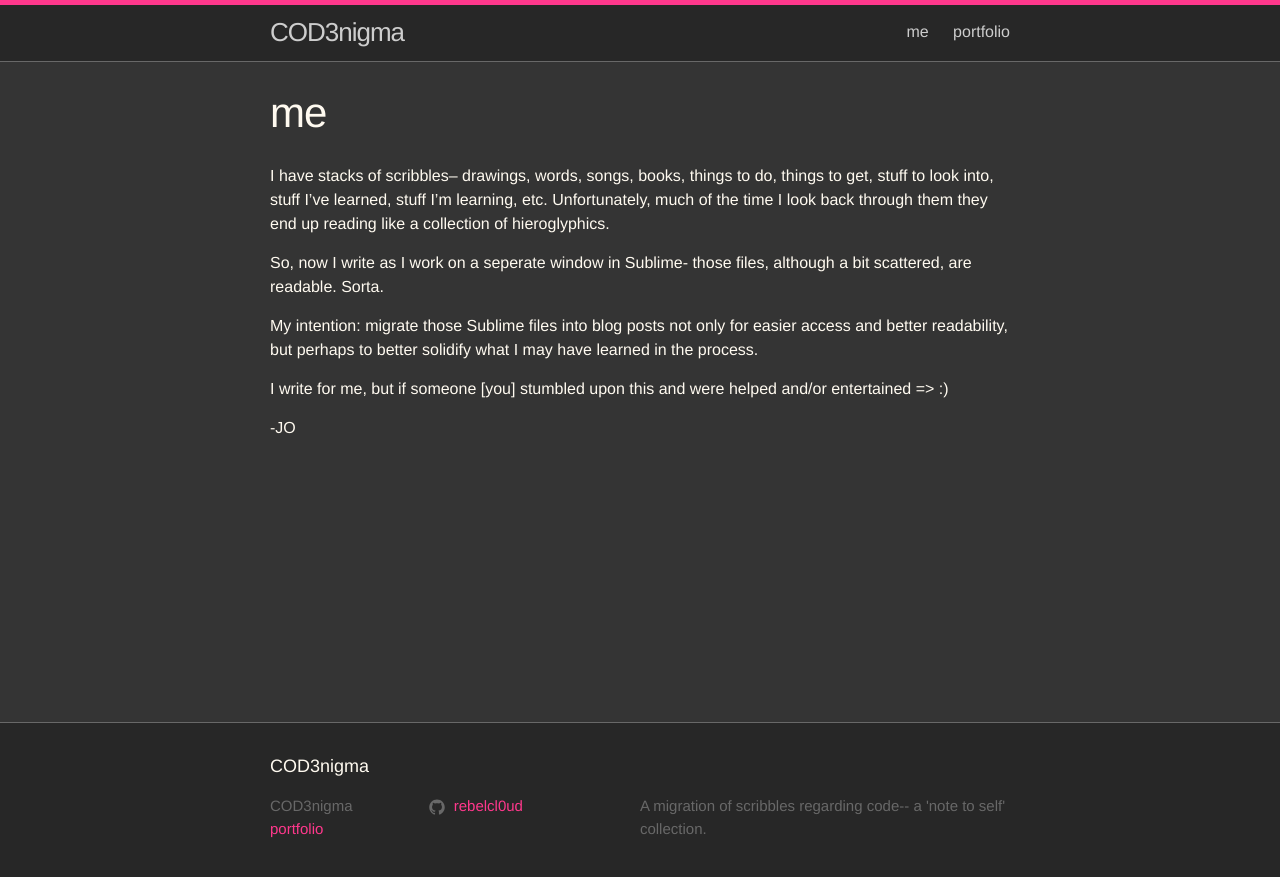
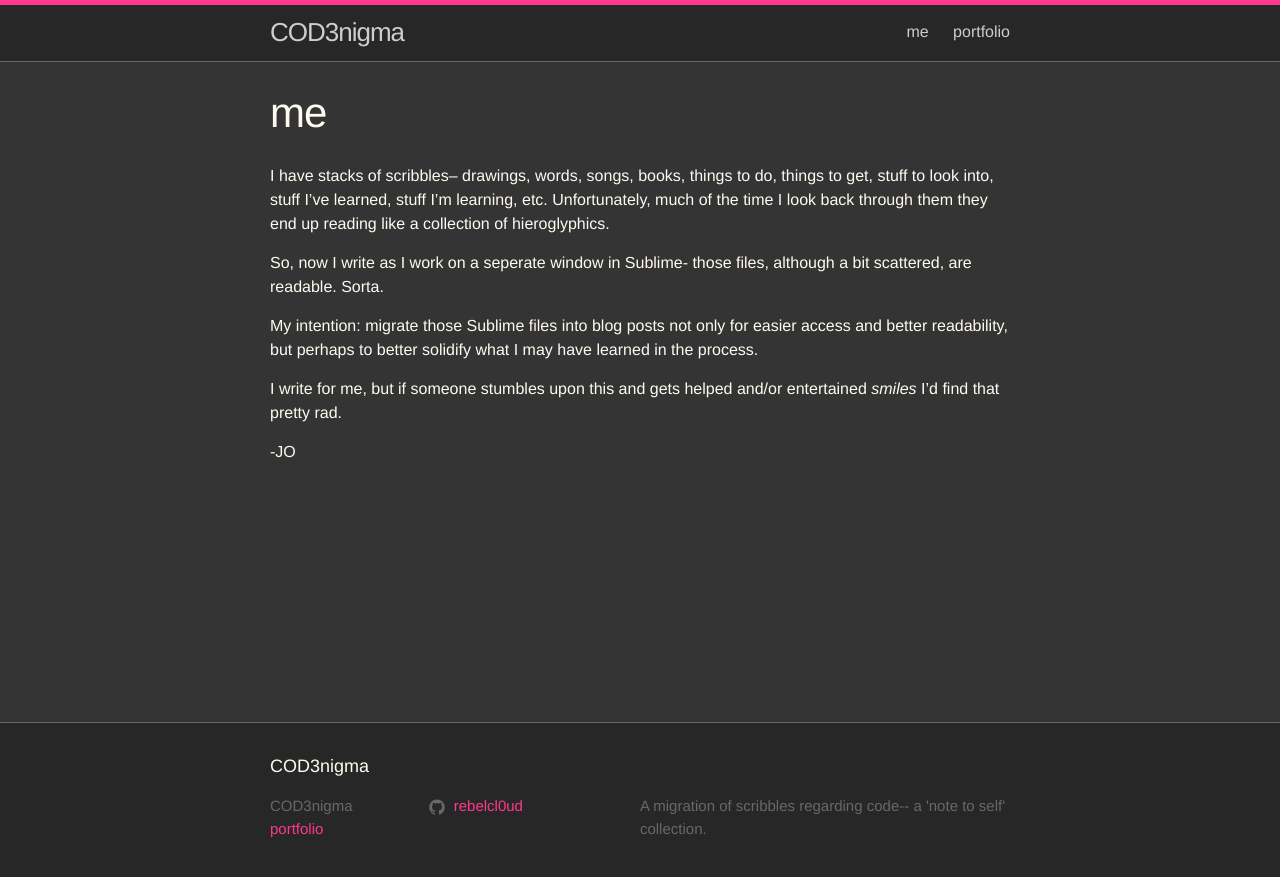
Before and after one commit to rebelcl0ud/blog, a Jekyll site: the page built from me.md, in a window 1280 px wide. Shown: the top 877 px of the page. Built offline with Jekyll 4.4.1, drawn with Linux system fonts in a browser that asks for light colours.

Commit message:
update: me page

```diff
--- a/me.md
+++ b/me.md
@@ -10,6 +10,6 @@ So, now I write as I work on a seperate window in Sublime- those files, although
 
 My intention: migrate those Sublime files into blog posts not only for easier access and better readability, but perhaps to better solidify what I may have learned in the process.
 
-I write for me, but if someone [you] stumbled upon this and were helped and/or entertained => :)
+I write for me, but if someone stumbles upon this and gets helped and/or entertained *smiles* I'd find that pretty rad.
 
 -JO
```
